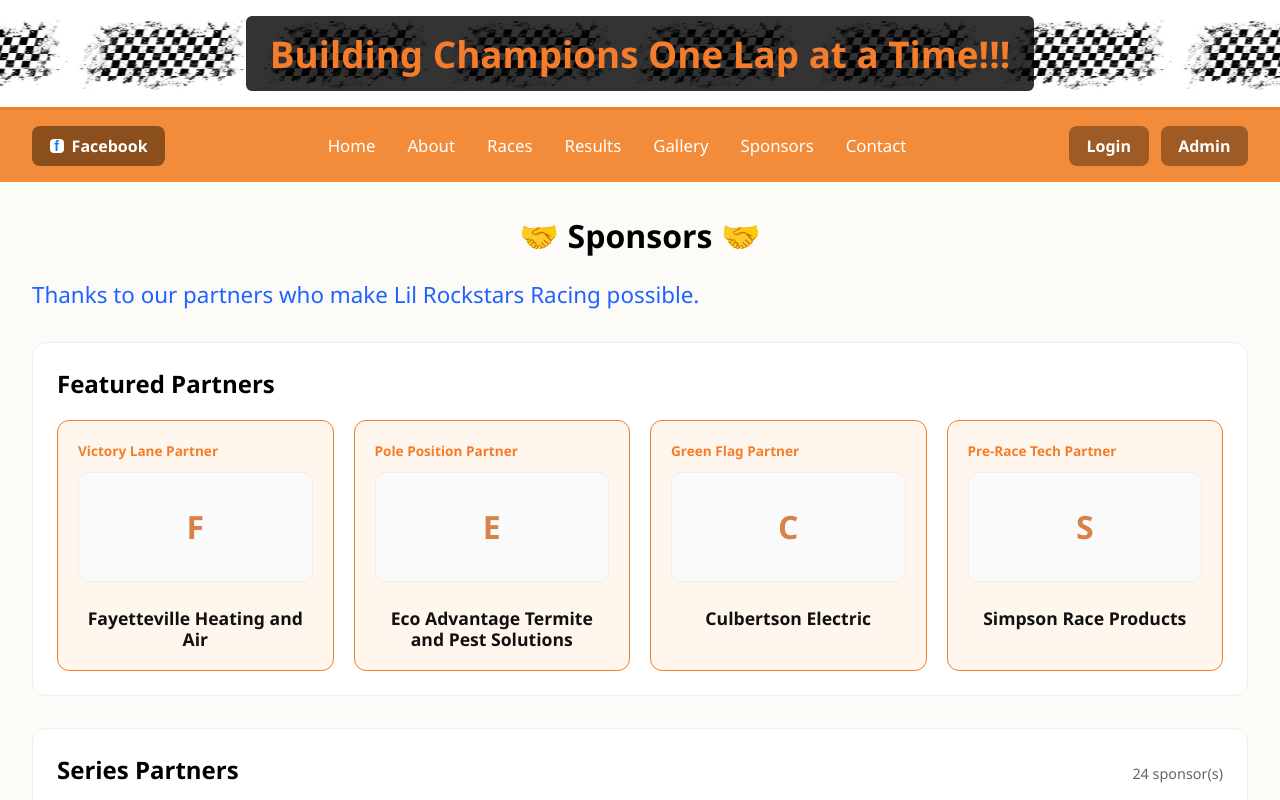
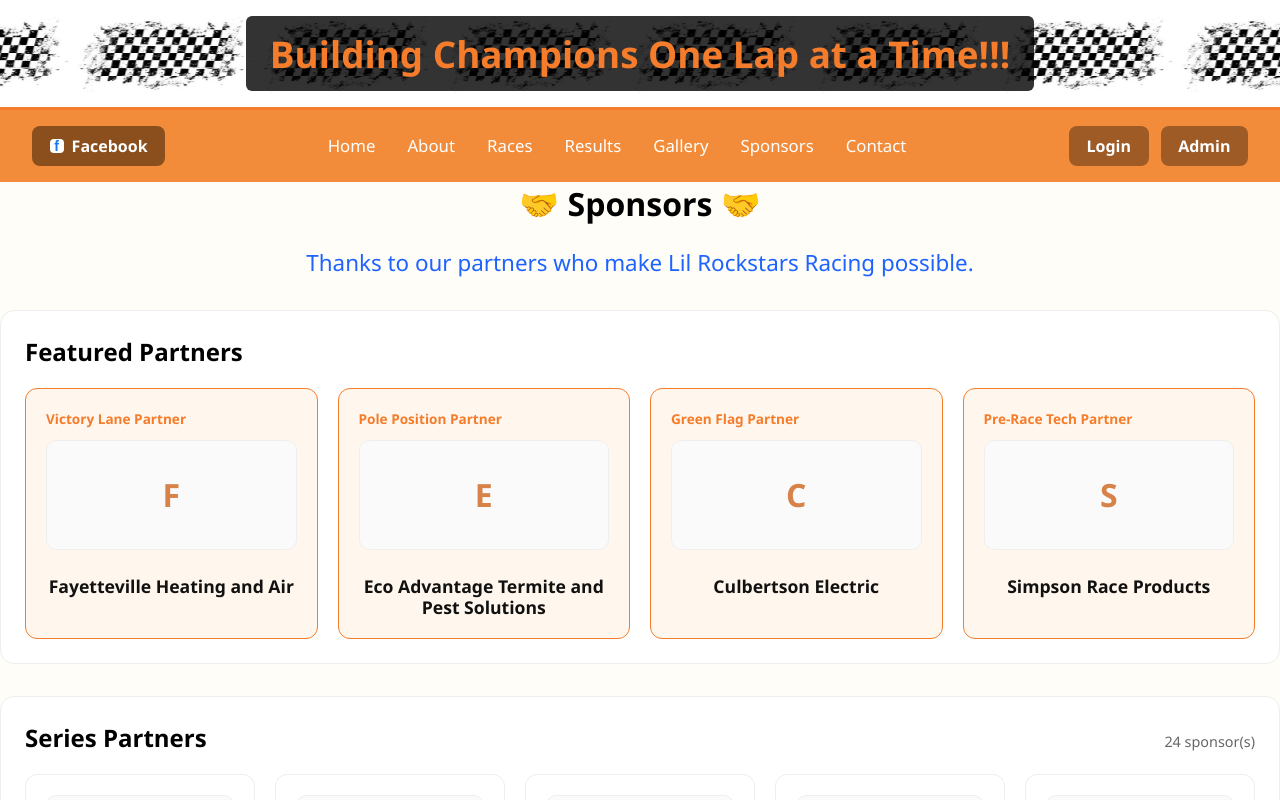
Before and after one commit to rdm004/lilrockstars-fullstack, a React (Create React App) app in the folder frontend/: page /sponsors in a window 1280 px wide. Shown: the top 800 px of the page. Built offline with nearby package versions, Linux system fonts and the light colour scheme; no server answers.

Commit message:
changing font on sponsor page. 6th try

```diff
--- a/frontend/src/styles/Sponsors.css
+++ b/frontend/src/styles/Sponsors.css
@@ -1,17 +1,16 @@
 /* frontend/src/styles/Sponsors.css */
 
-.sponsors-page {
-    padding: 2rem;
-    background: #fdfbf8;
-    min-height: 100vh;
-}
-
 .sponsors-header {
-    margin-bottom: 1rem;
+    text-align: center;
+    margin-bottom: 1.5rem;
 }
 
 .sponsors-header h1 {
     margin: 0 0 0.5rem;
+    text-align: center;
+}
+
+.sponsors-header p {
     text-align: center;
 }
 
```
